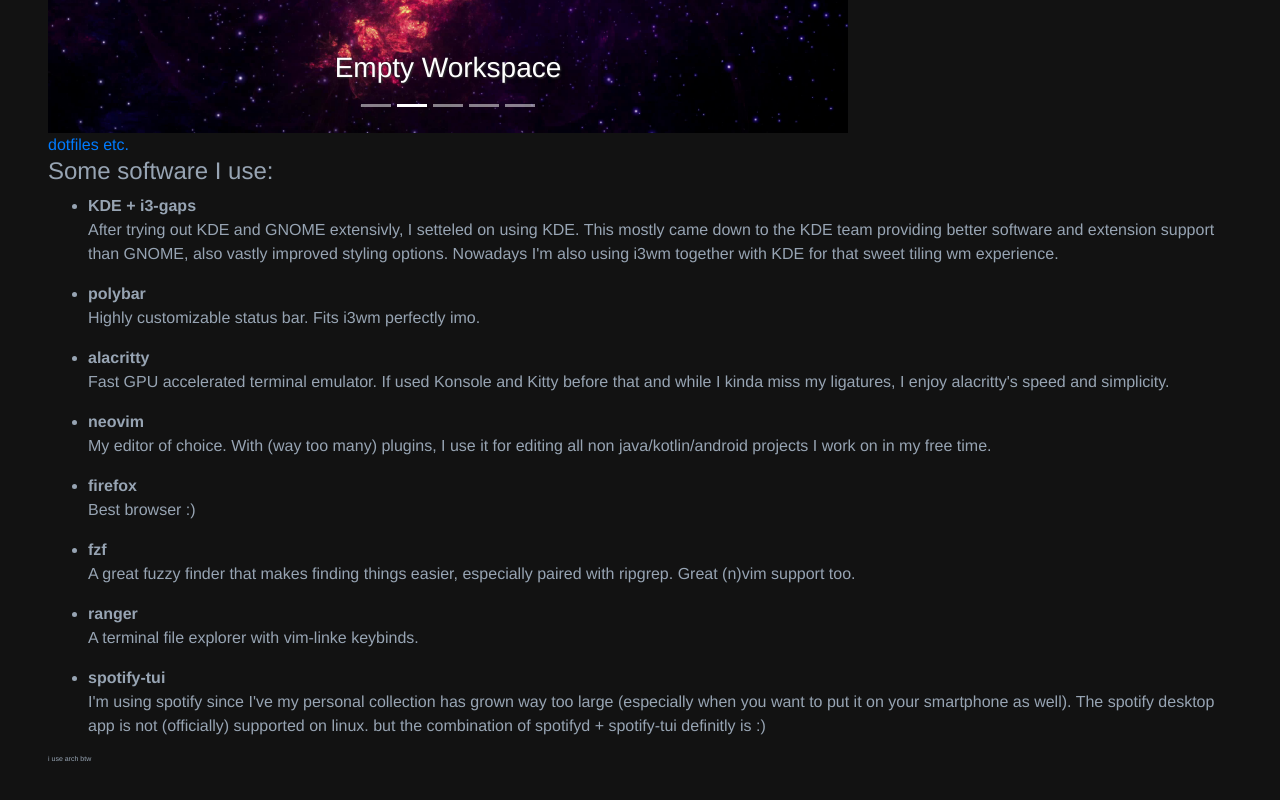
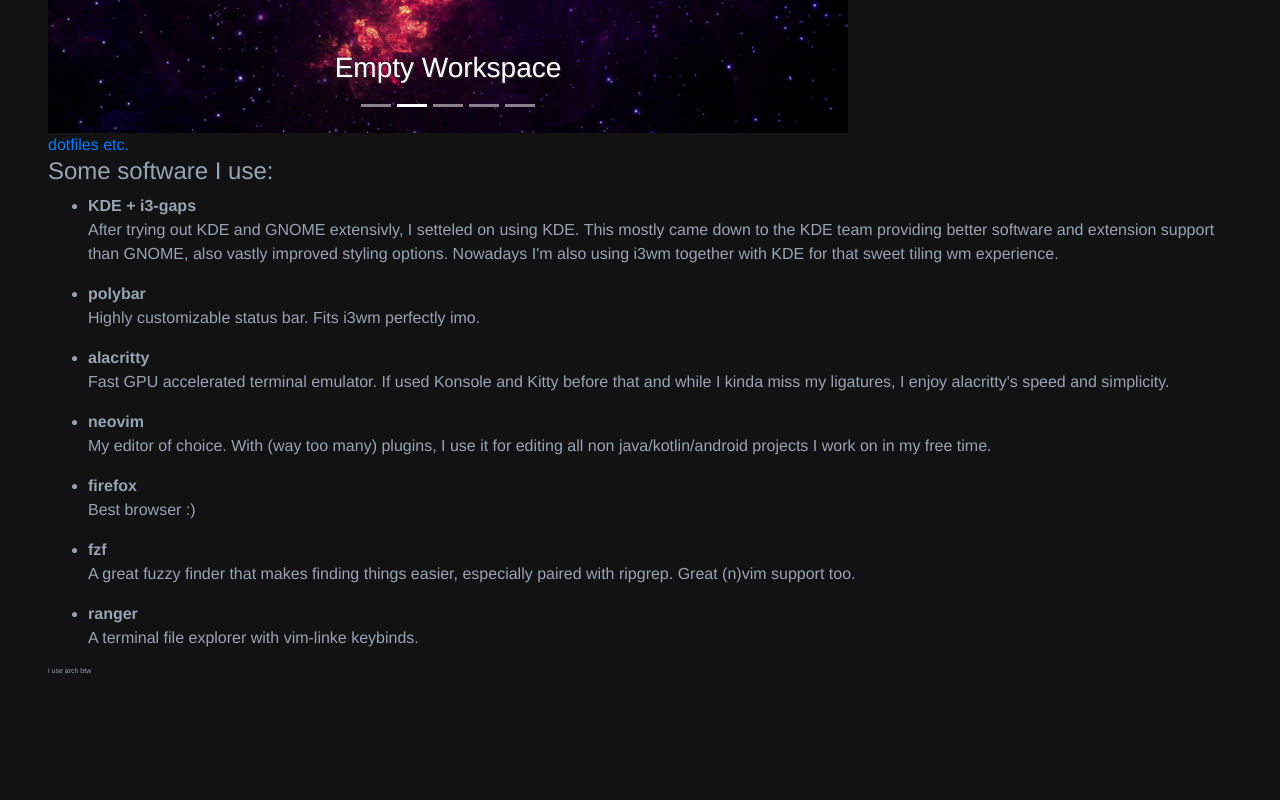
Before and after one commit to clemak27/clemak27.github.io, a Nuxt app: page /linux_setup in a window 1280 px wide. Shown: the part 477-1277 px from the top of the page. After the commit the page ends 1201 px from the top, so only its background shows below. Built offline with nearby package versions, Linux system fonts and the light colour scheme.

Commit message:
update content

```diff
--- a/components/Gallery.vue
+++ b/components/Gallery.vue
@@ -30,7 +30,7 @@
 
       <b-carousel-slide
         caption="A workspace with multiple windows"
-        text="tty-clock, bottom, spotify-tui, ranger"
+        text="tty-clock, bottom, ranger, cmatrix"
         img-src="~/assets/linux_setup/mult.png"
       />
 
--- a/pages/linux_setup.vue
+++ b/pages/linux_setup.vue
@@ -20,8 +20,6 @@
       <p> A great fuzzy finder that makes finding things easier, especially paired with ripgrep. Great (n)vim support too. </p>
       <li> ranger </li>
       <p> A terminal file explorer with vim-linke keybinds. </p>
-      <li> spotify-tui </li>
-      <p> I'm using spotify since I've my personal collection has grown way too large (especially when you want to put it on your smartphone as well). The spotify desktop app is not (officially) supported on linux. but the combination of spotifyd + spotify-tui definitly is :) </p>
     </ul>
     <div id="btw">i use arch btw</div>
   </div>
```
Also changed, not shown: assets/linux_setup/mult.png.
